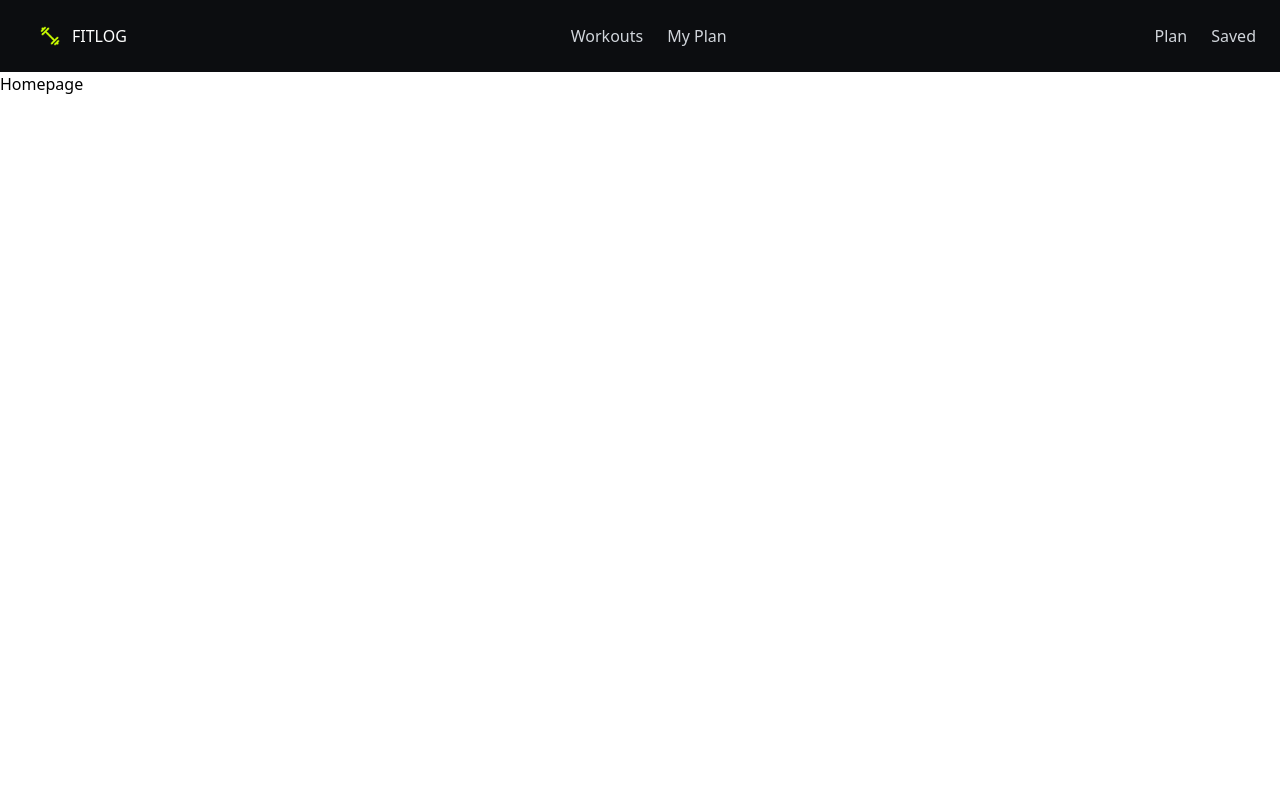
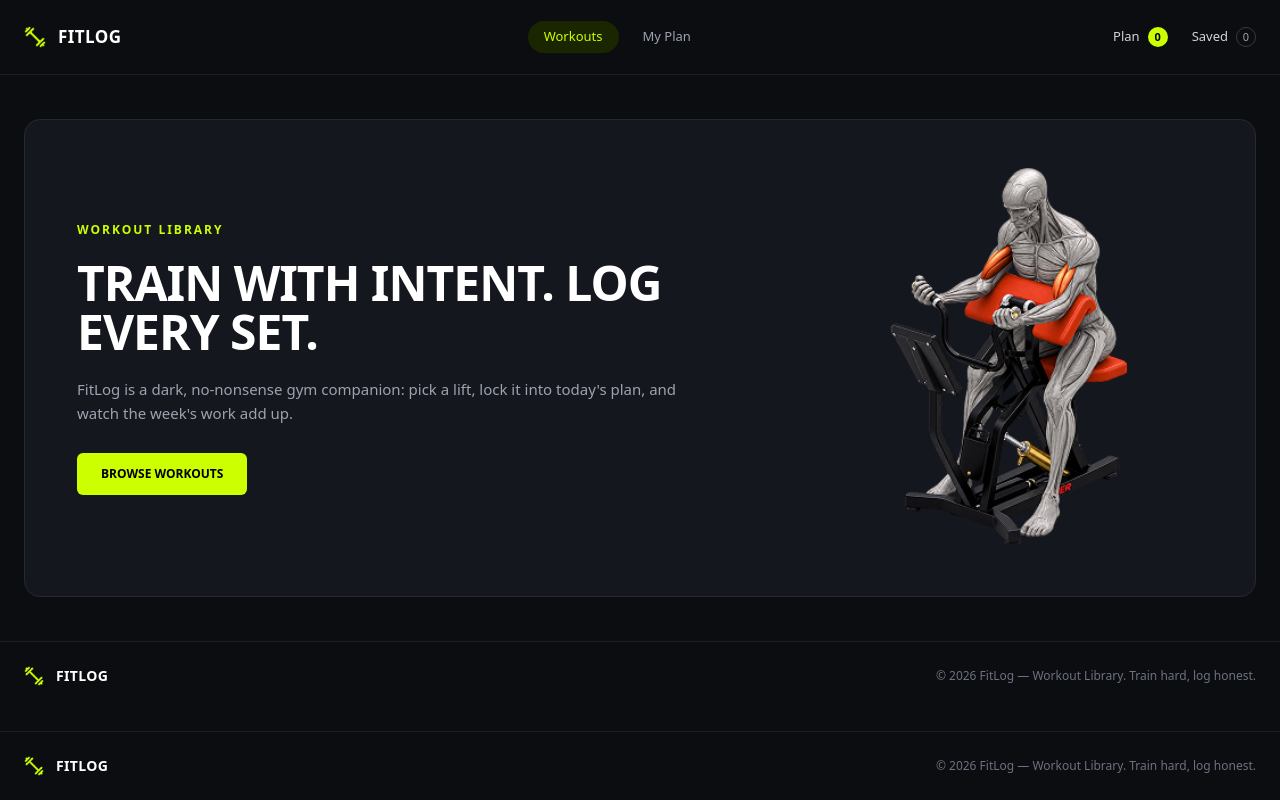
Before and after one commit to ireenhoque/workout-library, a Next.js app: page / in a window 1280 px wide. Built offline with nearby package versions, Linux system fonts and the light colour scheme.

Commit message:
Navbar, banner & footer section done

```diff
--- /dev/null
+++ b/src/app/components/homepage/Banner.tsx
@@ -0,0 +1,55 @@
+import React from "react";
+import BannerImg from "@/assets/banner.png";
+import Image from "next/image";
+import Link from "next/link";
+
+const Banner = () => {
+    return (
+        <section className="container mx-auto my-11 px-6">
+            <div className="flex min-h-[410px] flex-col items-center justify-between gap-10 overflow-hidden rounded-2xl border border-[#252932] bg-[#15171E] px-8 py-12 md:flex-row md:px-12 lg:px-13">
+
+                {/* Content */}
+                <div className="w-full md:max-w-[600px]">
+
+                    {/* Small Heading */}
+                    <p className="text-[12px] font-bold tracking-[2px] text-[#CCFF00]">
+                        WORKOUT LIBRARY
+                    </p>
+
+                    {/* Main Heading */}
+                    <h1 className="mt-5 text-[40px] font-extrabold leading-[1.02] tracking-[-1px] text-white sm:text-[46px] md:text-[48px]">
+                        TRAIN WITH INTENT. LOG
+                        <br />
+                        EVERY SET.
+                    </h1>
+
+                    {/* Description */}
+                    <p className="mt-5 max-w-[620px] text-[15px] leading-6 text-[#9CA3AF]">
+                        FitLog is a dark, no-nonsense gym companion: pick a lift,
+                        lock it into today's plan, and watch the week's work add up.
+                    </p>
+
+                    {/* Button */}
+                    <Link
+                        href="/workout"
+                        className="mt-7 inline-flex rounded-md bg-[#CCFF00] px-6 py-3 text-[12px] font-bold text-black transition-all duration-300 hover:bg-[#B3E600] hover:shadow-[0_0_20px_rgba(204,255,0,0.15)]"
+                    >
+                        BROWSE WORKOUTS
+                    </Link>
+                </div>
+
+                {/* Banner Image */}
+                <div className="flex w-full justify-center md:w-[42%] md:justify-end">
+                    <Image
+                        src={BannerImg}
+                        alt="Workout illustration"
+                        priority
+                        className="h-auto w-[280px] object-contain sm:w-[320px] md:w-[350px] lg:w-[380px]"
+                    />
+                </div>
+            </div>
+        </section>
+    );
+};
+
+export default Banner;
--- /dev/null
+++ b/src/app/components/shared/Footer.tsx
@@ -0,0 +1,34 @@
+import React from "react";
+import FooterImg from "@/assets/logo.png";
+import Image from "next/image";
+
+const Footer = () => {
+    return (
+        <footer className="border-t border-[#1C1F24] bg-[#0C0D10]">
+            <div className="container mx-auto flex flex-col items-center justify-between gap-4 px-6 py-6 sm:flex-row">
+
+                {/* Logo */}
+                <div className="flex items-center gap-3">
+                    <Image
+                        src={FooterImg}
+                        width={20}
+                        height={20}
+                        alt="FitLog Logo"
+                        className="object-contain"
+                    />
+
+                    <span className="text-sm font-bold tracking-wide text-white">
+                        FITLOG
+                    </span>
+                </div>
+
+                {/* Copyright */}
+                <p className="text-center text-xs text-[#6B7280] sm:text-right">
+                    © 2026 FitLog — Workout Library. Train hard, log honest.
+                </p>
+            </div>
+        </footer>
+    );
+};
+
+export default Footer;
--- a/src/app/components/shared/Navbar.tsx
+++ b/src/app/components/shared/Navbar.tsx
@@ -1,30 +1,80 @@
-import React from 'react';
+import React from "react";
 import Logo from "@/assets/logo.png";
-import Image from 'next/image';
+import Image from "next/image";
+import Link from "next/link";
 
 const Navbar = () => {
     return (
-        <div className='bg-[#0C0D10]'>
-            <nav className='container mx-auto flex justify-between items-center py-6 px-6'>
-                <div className='flex items-center gap-3 px-4'>
-                    <Image src={Logo} className='h-[20px] w-[20px]' alt='Workout Library Logo'/>
-                    <p className='text-white'>FITLOG</p>
-                </div>
+        <header className="sticky top-0 z-50 border-b border-[#1C1F24] bg-[#0C0D10]">
+            <nav className="container mx-auto flex h-[74px] items-center justify-between px-6">
 
-                <ul className='flex items-center gap-6'>
-                    <li className='text-[#D1D5DB] hover:text-[#CCFF00]'>Workouts</li>
-                    <li className='text-[#D1D5DB] hover:text-[#CCFF00]'>My Plan</li>
+                {/* Logo */}
+                <Link
+                    href="/"
+                    className="flex items-center gap-3"
+                >
+                    <Image
+                        src={Logo}
+                        alt="FitLog Logo"
+                        width={22}
+                        height={22}
+                        className="object-contain"
+                    />
+
+                    <span className="text-[17px] font-bold tracking-wide text-white">
+                        FITLOG
+                    </span>
+                </Link>
+
+                {/* Main Navigation */}
+                <ul className="flex items-center gap-2">
+                    <li>
+                        <Link
+                            href="/workout"
+                            className="block rounded-full bg-[#1A2600] px-4 py-1.5 text-[13px] font-medium text-[#CCFF00] transition-colors duration-200"
+                        >
+                            Workouts
+                        </Link>
+                    </li>
+
+                    <li>
+                        <Link
+                            href="/myplan"
+                            className="block rounded-full px-4 py-1.5 text-[13px] font-medium text-[#9CA3AF] transition-colors duration-200 hover:text-[#CCFF00]"
+                        >
+                            My Plan
+                        </Link>
+                    </li>
                 </ul>
-                <div className='flex items-center gap-6'>
-                    <button className='text-[#D1D5DB] hover:text-[#CCFF00]'>
-                        Plan
-                    </button>
-                    <button className='text-[#D1D5DB] hover:text-[#CCFF00]'>
-                        Saved
-                    </button>
+
+                {/* Right Side */}
+                <div className="flex items-center gap-6">
+                    {/* Plan */}
+                    <Link
+                        href="/myplan"
+                        className="flex items-center gap-2 text-[13px] text-[#D1D5DB] transition-colors duration-200 hover:text-[#CCFF00]"
+                    >
+                        <span>Plan</span>
+
+                        <span className="flex h-5 min-w-5 items-center justify-center rounded-full bg-[#CCFF00] px-1 text-[11px] font-bold text-black">
+                            0
+                        </span>
+                    </Link>
+
+                    {/* Saved */}
+                    <Link
+                        href="/saved"
+                        className="flex items-center gap-2 text-[13px] text-[#D1D5DB] transition-colors duration-200 hover:text-[#CCFF00]"
+                    >
+                        <span>Saved</span>
+
+                        <span className="flex h-5 min-w-5 items-center justify-center rounded-full border border-[#363A42] px-1 text-[11px] text-[#9CA3AF]">
+                            0
+                        </span>
+                    </Link>
                 </div>
             </nav>
-        </div>
+        </header>
     );
 };
 
--- a/src/app/layout.tsx
+++ b/src/app/layout.tsx
@@ -2,6 +2,7 @@ import type { Metadata } from "next";
 import { Geist, Geist_Mono } from "next/font/google";
 import "./globals.css";
 import Navbar from "./components/shared/Navbar";
+import Footer from "./components/shared/Footer";
 
 const geistSans = Geist({
     variable: "--font-geist-sans",
@@ -14,20 +15,35 @@ const geistMono = Geist_Mono({
 });
 
 export const metadata: Metadata = {
-  title: "Create Next App",
-  description: "Generated by create next app",
+    title: "FitLog | Workout Library",
+    description:
+        "Track your workouts, plan your training, and log every set.",
 };
 
-export default function RootLayout({ children }: LayoutProps<"/">) {
+export default function RootLayout({
+    children,
+}: Readonly<{
+    children: React.ReactNode;
+}>) {
     return (
         <html
             lang="en"
             data-theme="dark"
-      className={`${geistSans.variable} ${geistMono.variable} h-full antialiased`}
+            className={`${geistSans.variable} ${geistMono.variable}`}
         >
-      <body className="min-h-full flex flex-col">
-        <Navbar/>
+            <body className="flex min-h-screen flex-col bg-[#0C0D10] text-white antialiased">
+
+                {/* Navbar */}
+                <Navbar />
+
+                {/* Page Content */}
+                <main className="flex-1">
                     {children}
+                </main>
+
+                {/* Footer */}
+                <Footer />
+
             </body>
         </html>
     );
--- a/src/app/page.tsx
+++ b/src/app/page.tsx
@@ -1,7 +1,12 @@
+import Banner from "./components/homepage/Banner";
+import Footer from "./components/shared/Footer";
 
 
 export default function Home() {
   return (
-    <h2>Homepage</h2>
+    <div>
+      <Banner />
+      <Footer/>
+    </div>
   );
 }
```
Lines whose indentation alone changed are shown as unchanged.
